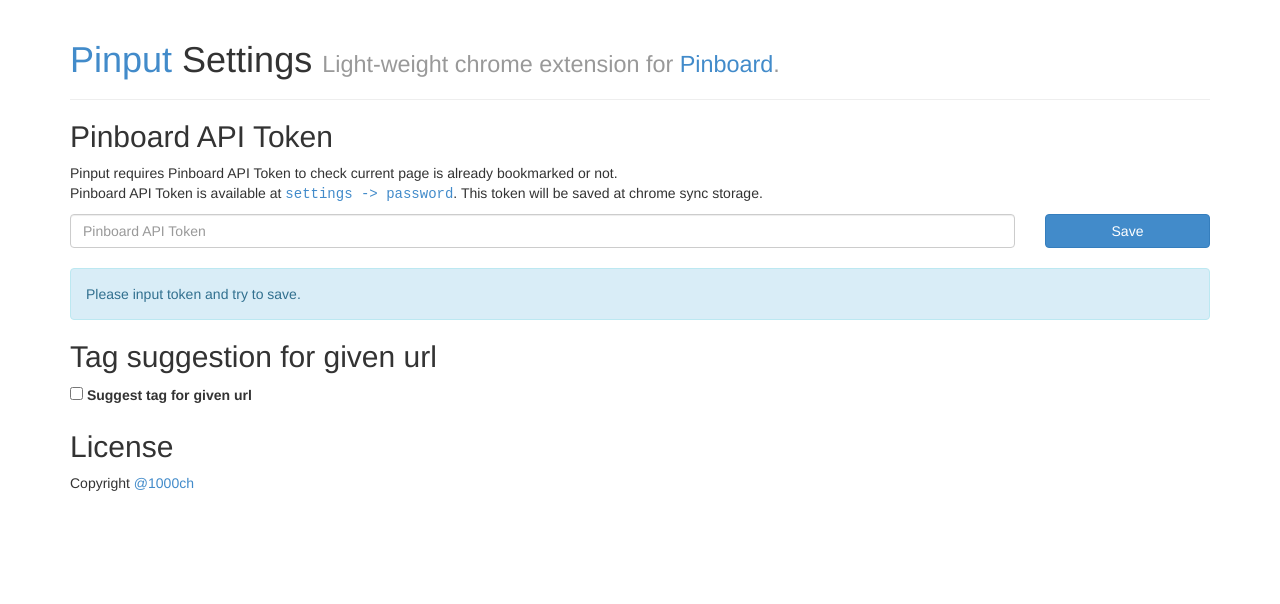
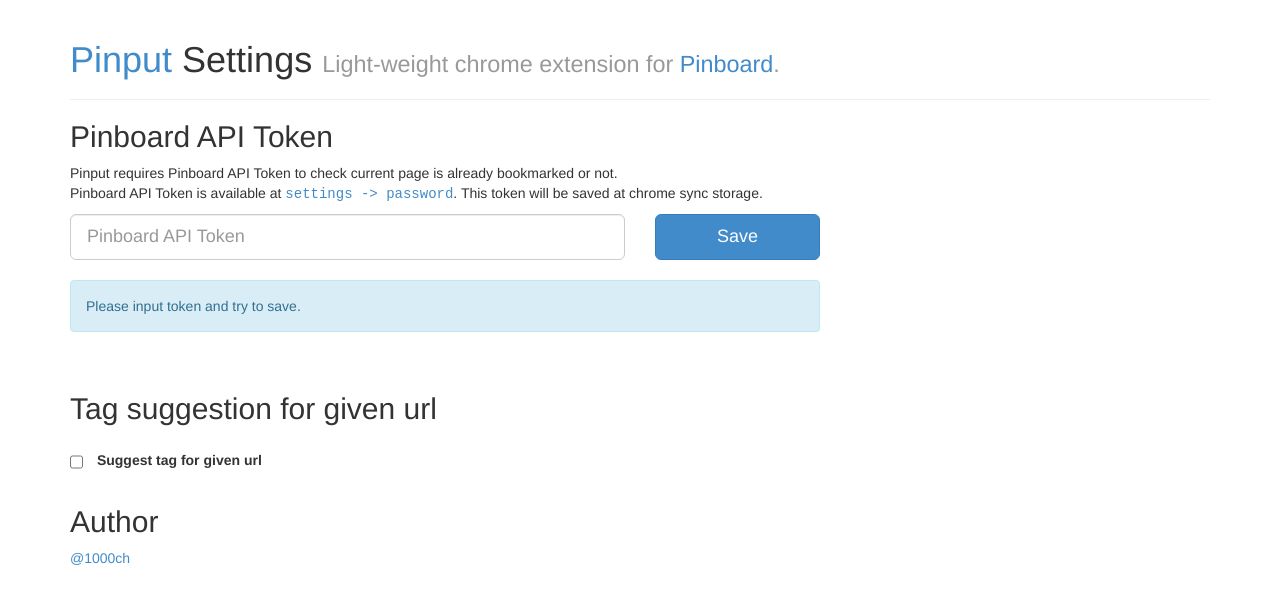
Before and after one commit to 1000ch/pinput, a browser extension: page src/html/options.html in a window 1280 px wide. Drawn offline with Linux system fonts and the light colour scheme.

Commit message:
update option page UI

```diff
--- a/src/html/options.html
+++ b/src/html/options.html
@@ -18,26 +18,31 @@
           This token will be saved at chrome sync storage.
         </p>
         <div class="row">
-          <div class="col-xs-10">
-            <input type="text" id="js-input" class="form-control" placeholder="Pinboard API Token">
+          <div class="col-xs-6">
+            <input type="text" id="js-input" class="form-control input-lg" placeholder="Pinboard API Token">
           </div>
           <div class="col-xs-2">
-            <button id="js-button" class="btn btn-primary btn-block" type="button">Save</button>
+            <button id="js-button" class="btn btn-primary btn-block btn-lg" type="button">Save</button>
           </div>
-        </div><br>
-        <div id="js-alert" class="alert alert-info">Please input token and try to save.</div>
+        </div>
+        <div class="row">
+          <div class="col-xs-8" style="margin: 20px 0px;">
+            <div id="js-alert" class="alert alert-info">Please input token and try to save.</div>
+          </div>
+        </div>
       </section>
       <section>
         <h2>Tag suggestion for given url</h2>
         <div class="row">
-          <div class="col-xs-12">
-            <label for="js-checkbox"><input type="checkbox" id="js-checkbox"> Suggest tag for given url</label>
+          <div class="col-xs-8">
+            <input type="checkbox" class="input-lg" id="js-checkbox" style="vertical-align: middle;">
+            <label for="js-checkbox" style="vertical-align: middle;margin-left: 10px;margin-bottom: 0;">Suggest tag for given url</label>
           </div>
         </div>
       </section>
       <section>
-        <h2>License</h2>
-        <p>Copyright <a href="http://twitter.com/1000ch" target="_blank">@1000ch</a></p>
+        <h2>Author</h2>
+        <p><a href="http://twitter.com/1000ch" target="_blank">@1000ch</a></p>
       </section>
     </div>
     <script src="../js/lib/jquery.min.js"></script>
```
Also changed, not shown: dist/html/options.html.
